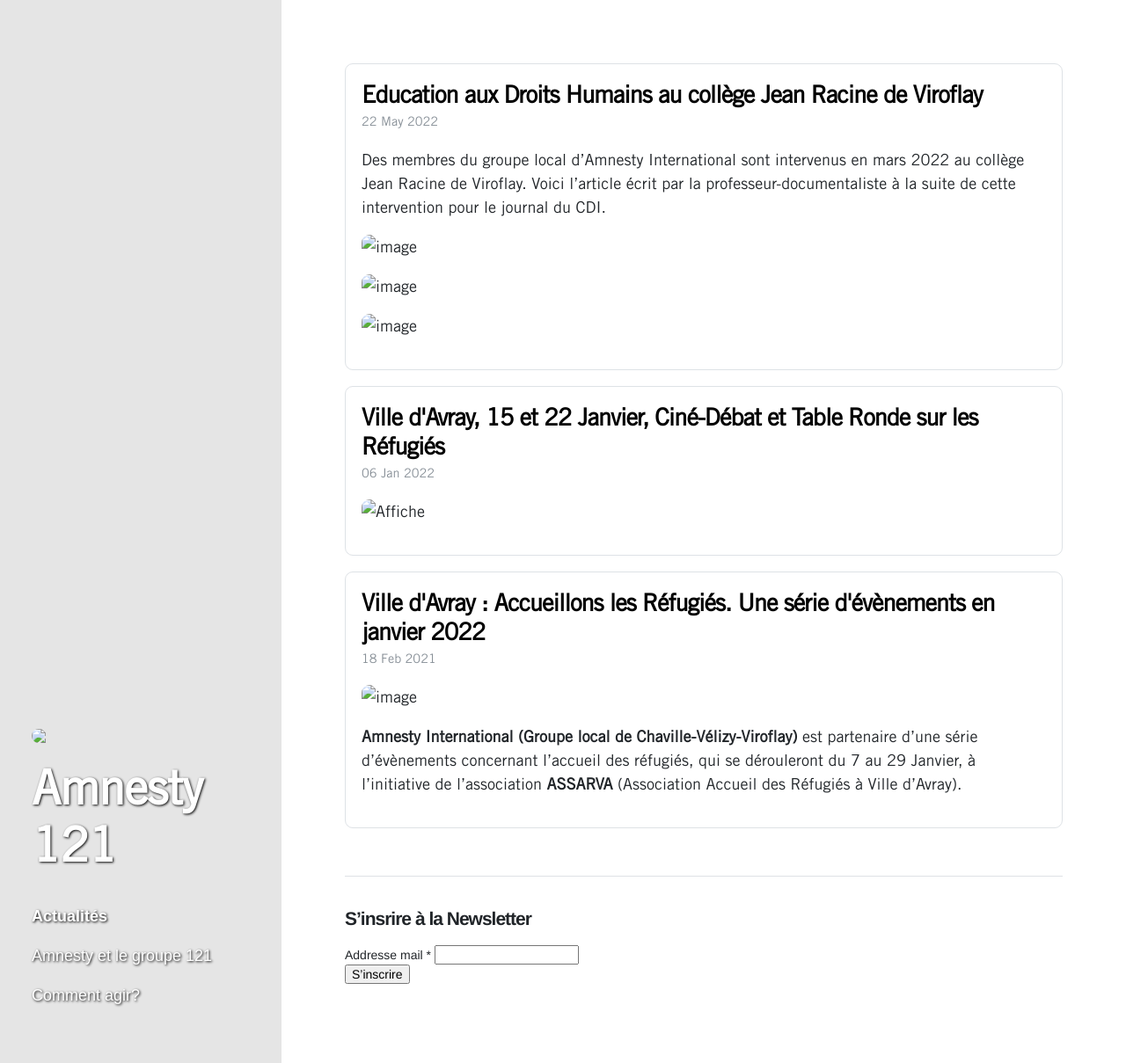
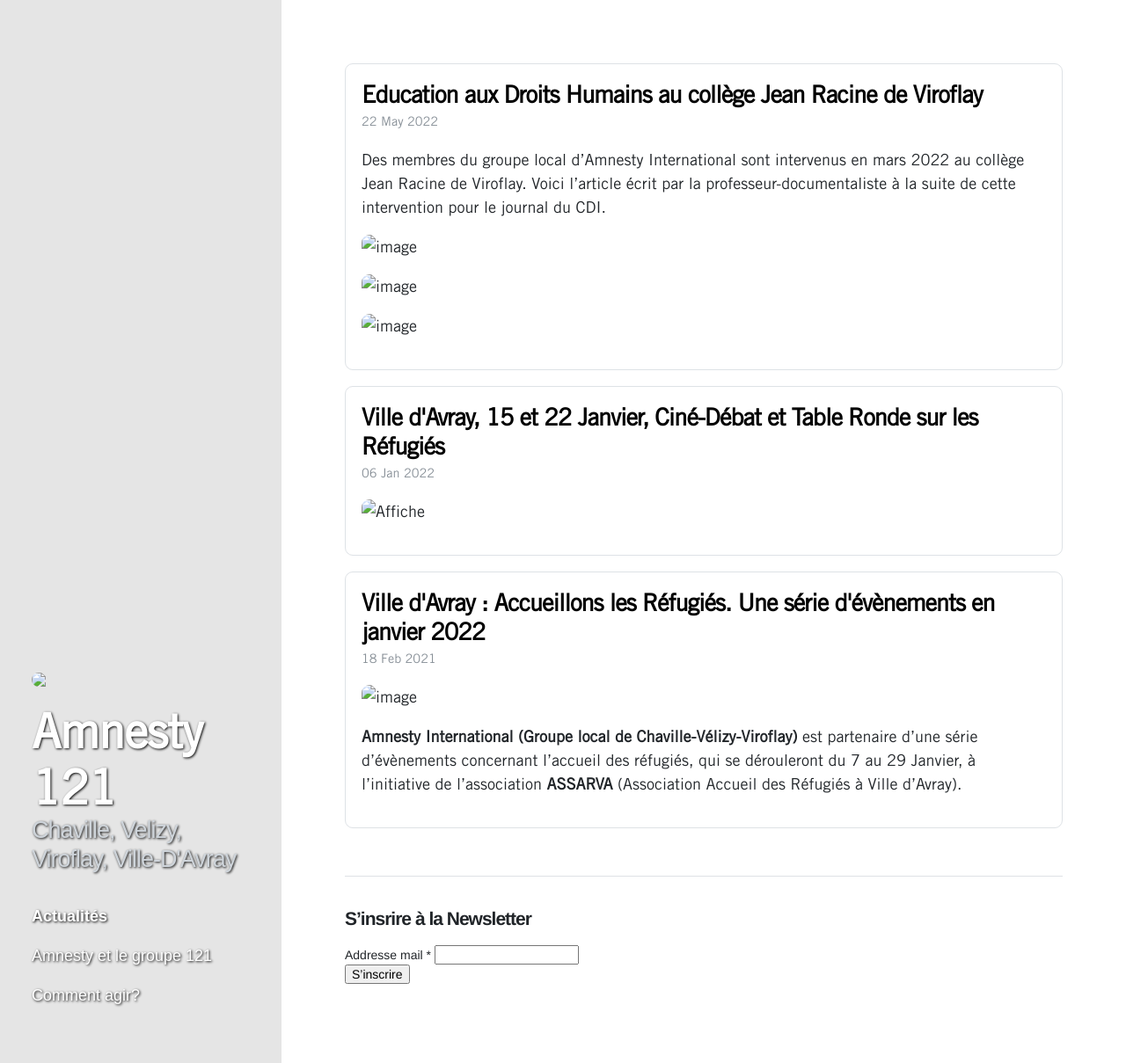
Before and after one commit to Amnesty121/SiteAmnesty121-dev, a Jekyll site: the page built from README.md, in a window 1280 px wide and 1209 px high. Shown: the whole window at 88% size. Built offline with Jekyll 4.4.1, drawn with Linux system fonts in a browser that asks for light colours; nearby versions of some CDN libraries; our own code applies the rules of GitHub Pages for plain Markdown files; comment, search, counter and statistics services are not loaded.

Commit message:
Update _config.yml

```diff
--- a/_config.yml
+++ b/_config.yml
@@ -1,4 +1,5 @@
 title : Amnesty 121
+tagline: "Chaville, Velizy, Viroflay, Ville-D'Avray"
 
 defaults:
   - scope:
```
